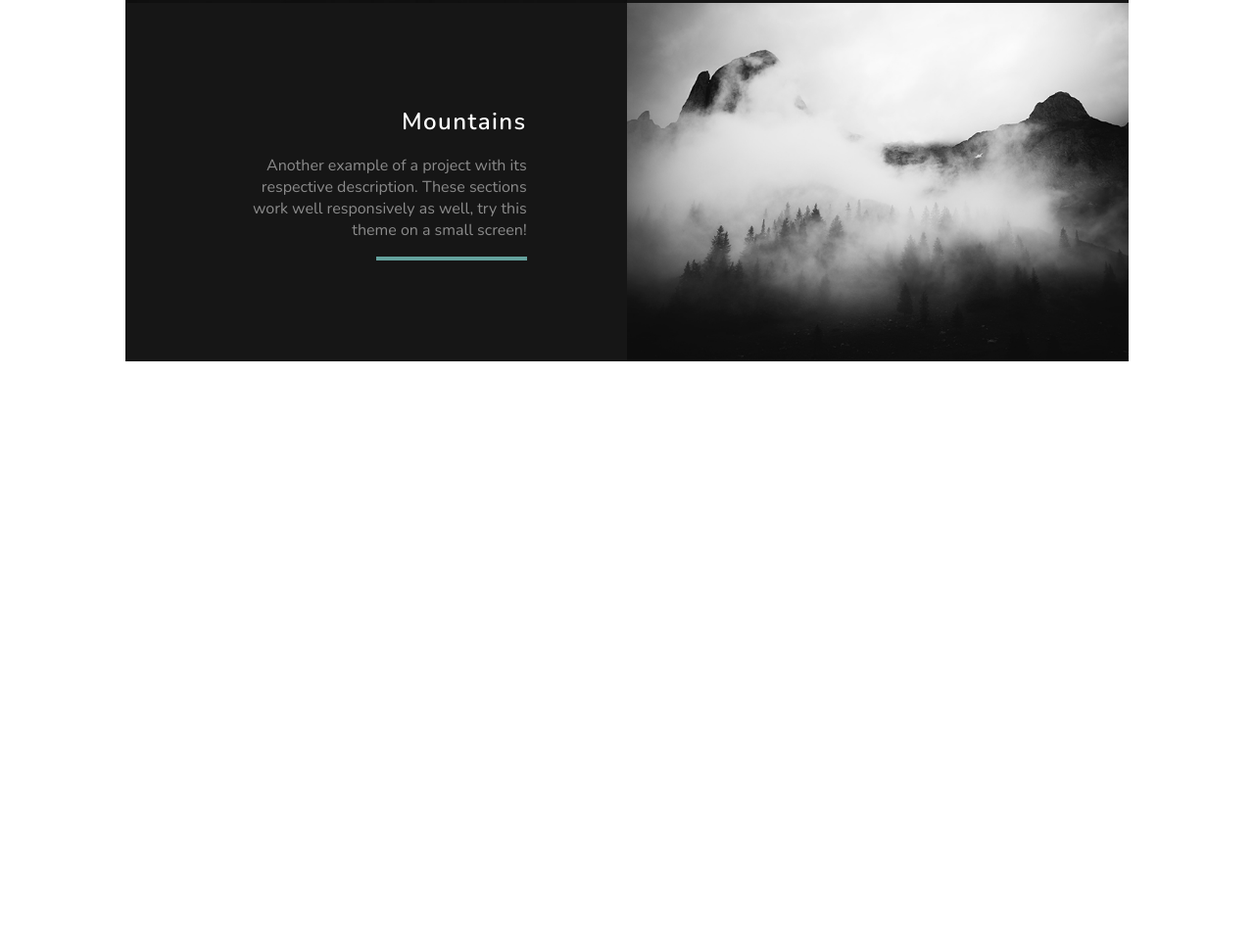
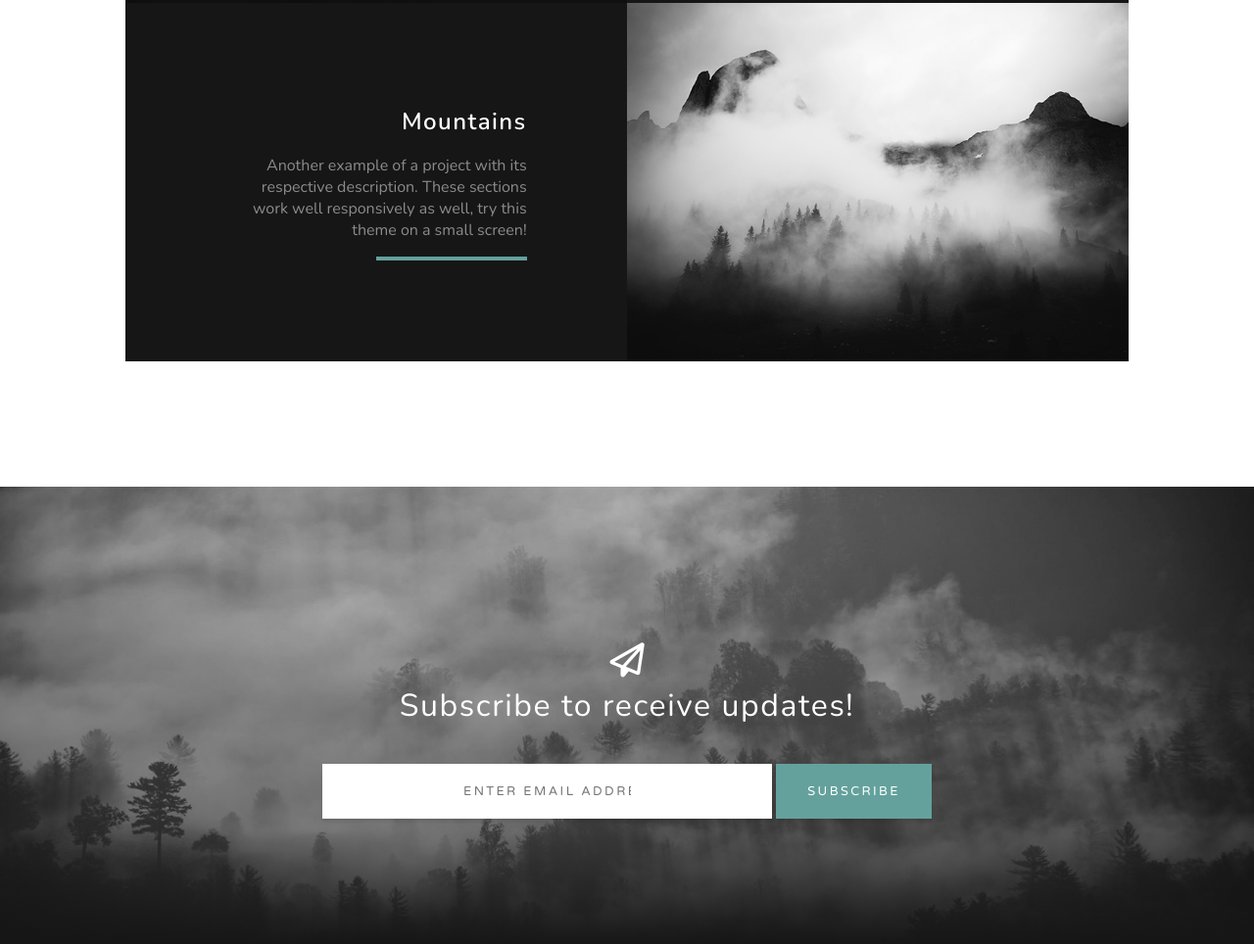
Before and after one commit to mflobo/heroway-grayscale-challenge, a plain HTML site: page index.html in a window 1280 px wide. Shown: the part 2427-3391 px from the top of the page at 98% size. Before the commit the page ends 2924 px from the top, so only its background shows below. Drawn offline with nearby package versions, Linux system fonts and the light colour scheme.

Commit message:
Add fourth section

```diff
--- a/css/index.css
+++ b/css/index.css
@@ -4,6 +4,7 @@
 @import 'nav-header.css';
 @import 'info.css';
 @import 'portfolio.css';
+@import 'signup.css';
 
 * {
     box-sizing: border-box;
--- a/css/nav-header.css
+++ b/css/nav-header.css
@@ -81,7 +81,7 @@
     font-size: 1.2em;
 }
 
-.header button {
+.header button, .signup button {
     box-shadow: 0 .1875rem .1875rem 0 rgba(0,0,0,.1) !important;
     padding: 1.25rem 2rem;
     font-family: 'Varela Round';
@@ -93,7 +93,7 @@
     margin-top: 3em;
 }
 
-.header a {
+.header a, .signup a {
     text-decoration: none;
     color: white;
 }
--- /dev/null
+++ b/css/signup.css
@@ -0,0 +1,47 @@
+.signup {
+    display: flex;
+    flex-direction: column;
+    align-items: center;
+    width: 100%;
+    background: linear-gradient(to bottom,rgba(22,22,22,.1) 0,rgba(22,22,22,.5) 75%,#161616 100%), url('/img/bg-signup.jpg');
+    background-position: center;
+    background-repeat: no-repeat;
+    background-attachment: scroll;
+    background-size: cover;
+}
+
+.icon-text {
+    display: flex;
+    flex-direction: column;
+    align-items: center;
+    margin-top: 10em;
+}
+
+.icon-text i {
+    color: white;
+    font-size: 2.2em;
+    margin-bottom: 0.2em;
+}
+
+.icon-text h1 {
+    color: white;
+    font-size: 2em;
+    font-weight: 500;
+    margin: 0;
+    letter-spacing: 0.05em;
+}
+
+.subscribe-input {
+    margin-bottom: 10%;
+}
+
+.subscribe-input input {
+    box-shadow: 0 .1875rem .1875rem 0 rgba(0,0,0,.1);
+    padding: 1.25rem 9rem;
+    height: auto;
+    font-family: 'Varela Round';
+    font-size: 80%;
+    text-transform: uppercase;
+    letter-spacing: .15rem;
+    border: 0;
+}
--- a/index.html
+++ b/index.html
@@ -6,6 +6,8 @@
     <meta http-equiv="X-UA-Compatible" content="ie=edge">
     <title>Grayscale</title>
     <link rel="stylesheet" href="css/index.css">
+    <!-- Font Awesome -->
+    <script src="https://kit.fontawesome.com/38dbf69150.js"></script>
 </head>
 <body>
     <div class="full-page">
@@ -56,6 +58,7 @@
                     </p>
                 </div>
             </div>
+
             <div class="misty-mountains">
                 <img src="/img/demo-image-01.jpg" alt="Misty">
                 <div>
@@ -75,6 +78,20 @@
                 <img src="/img/demo-image-02.jpg" alt="Mountains">
             </div>
         </section>
+
+        <section class="signup">
+            <div class="icon-text">
+                <i class="far fa-paper-plane"></i>
+                <h1>Subscribe to receive updates!</h1>
+            </div>
+            <div class="subscribe-input">
+                <input type="email" placeholder="Enter email address...">
+                <button>
+                    <a href="#">Subscribe</a>
+                </button>
+            </div>
+        </section>
+
     </div>
 </body>
 </html>
```
